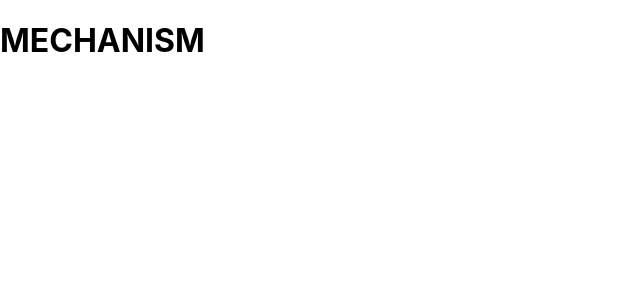
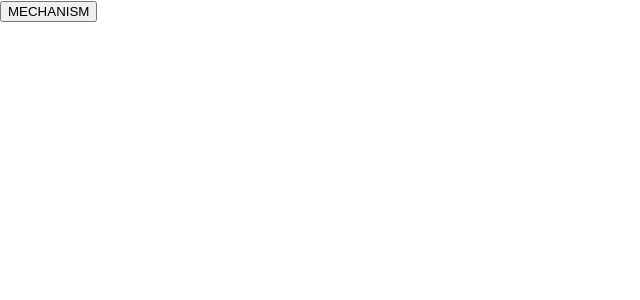
Before and after one commit to RafCas88/trauma_app, a React (Create React App) app: page / in a window 1280 px wide. Shown: the top 300 px of the page, without its empty margins (0-640 px from the left). Built offline with nearby package versions, Linux system fonts and the light colour scheme.

Commit message:
popup component imported

```diff
--- a/package.json
+++ b/package.json
@@ -8,7 +8,8 @@
     "@testing-library/user-event": "^7.1.2",
     "react": "^16.13.1",
     "react-dom": "^16.13.1",
-    "react-scripts": "3.4.1"
+    "react-scripts": "3.4.1",
+    "reactjs-popup": "^1.5.0"
   },
   "scripts": {
     "start": "react-scripts start",
--- a/src/App.js
+++ b/src/App.js
@@ -5,7 +5,7 @@ import Display from './Display';
 class App extends Component {
   render() {
     return (
-      <Display title='MECHANISM' />
+      <Display />
     );
   }
 }
--- a/src/Display.js
+++ b/src/Display.js
@@ -1,13 +1,17 @@
 import React, { Component } from 'react';
+import Popup from "reactjs-popup";
 
 class Display extends Component {
   render() {
-  return (
-    <div className='injury-box'>
-    <h1>{this.props.title}</h1>
-    </div>
-  )
-}
+    return (
+      <div className='injury-box'>
+      <Popup trigger={<button> MECHANISM</button>} position="bottom">
+      <div>Popup content here !!</div>
+      </Popup>
+      </div>
+
+    )
+  }
 }
 
 export default Display;
```
Also changed, not shown: 1 other file (tests, documents, lock files or other folders).
